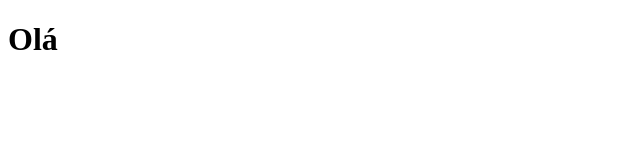
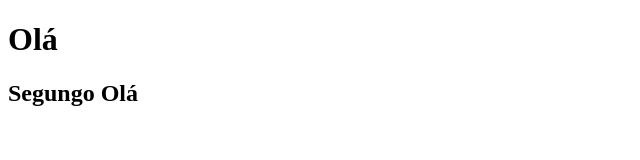
Before and after one commit to PauloSABranco/teste, a plain HTML site: page index.html in a window 1280 px wide. Shown: the whole page, without its empty margins (0-640 px from the left). Drawn offline with Linux system fonts and the light colour scheme.

Commit message:
Github commit 2

```diff
--- a/index.html
+++ b/index.html
@@ -9,6 +9,7 @@
 <body>
 
     <h1>Olá</h1>
+    <h2>Segungo Olá</h2>
 
 </body>
 </html>
```
